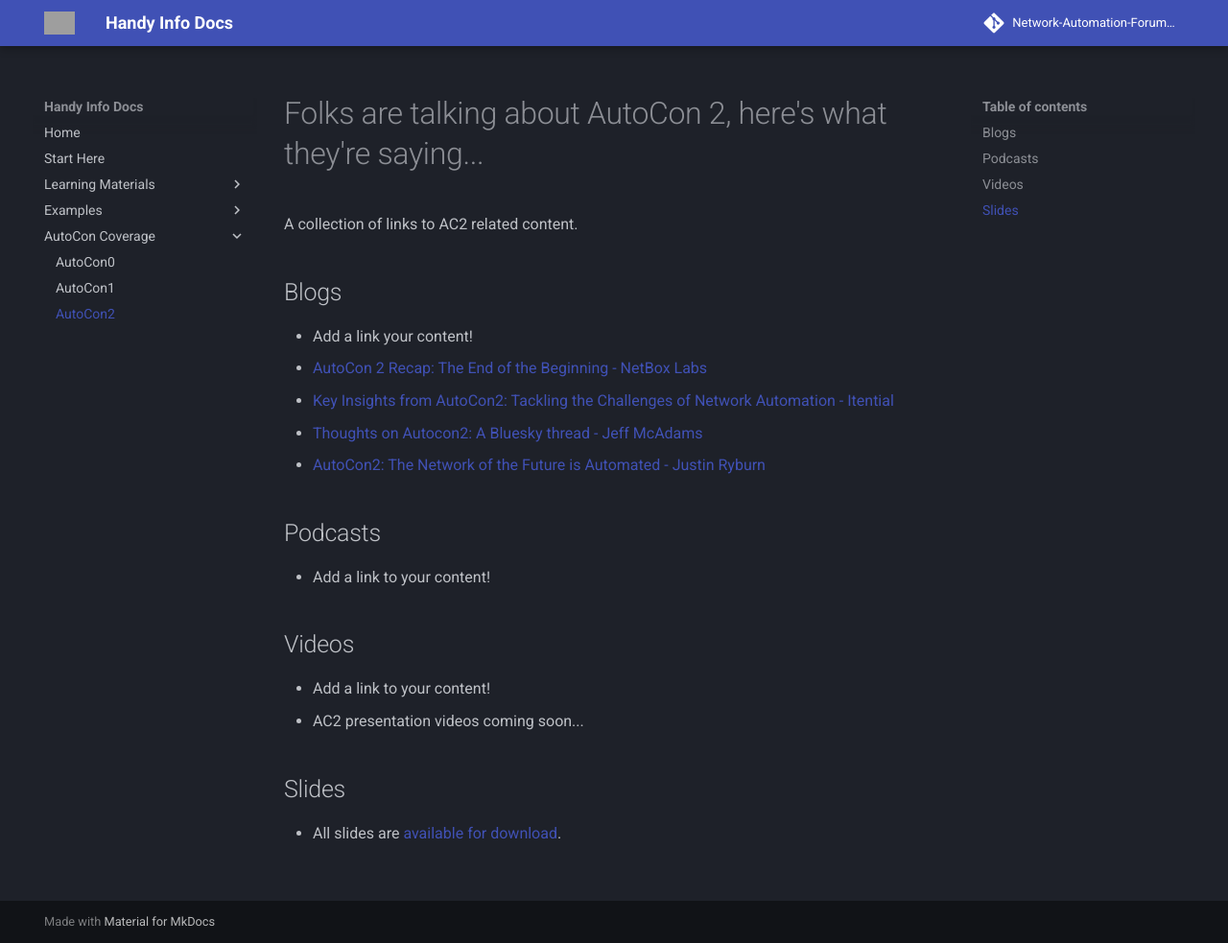
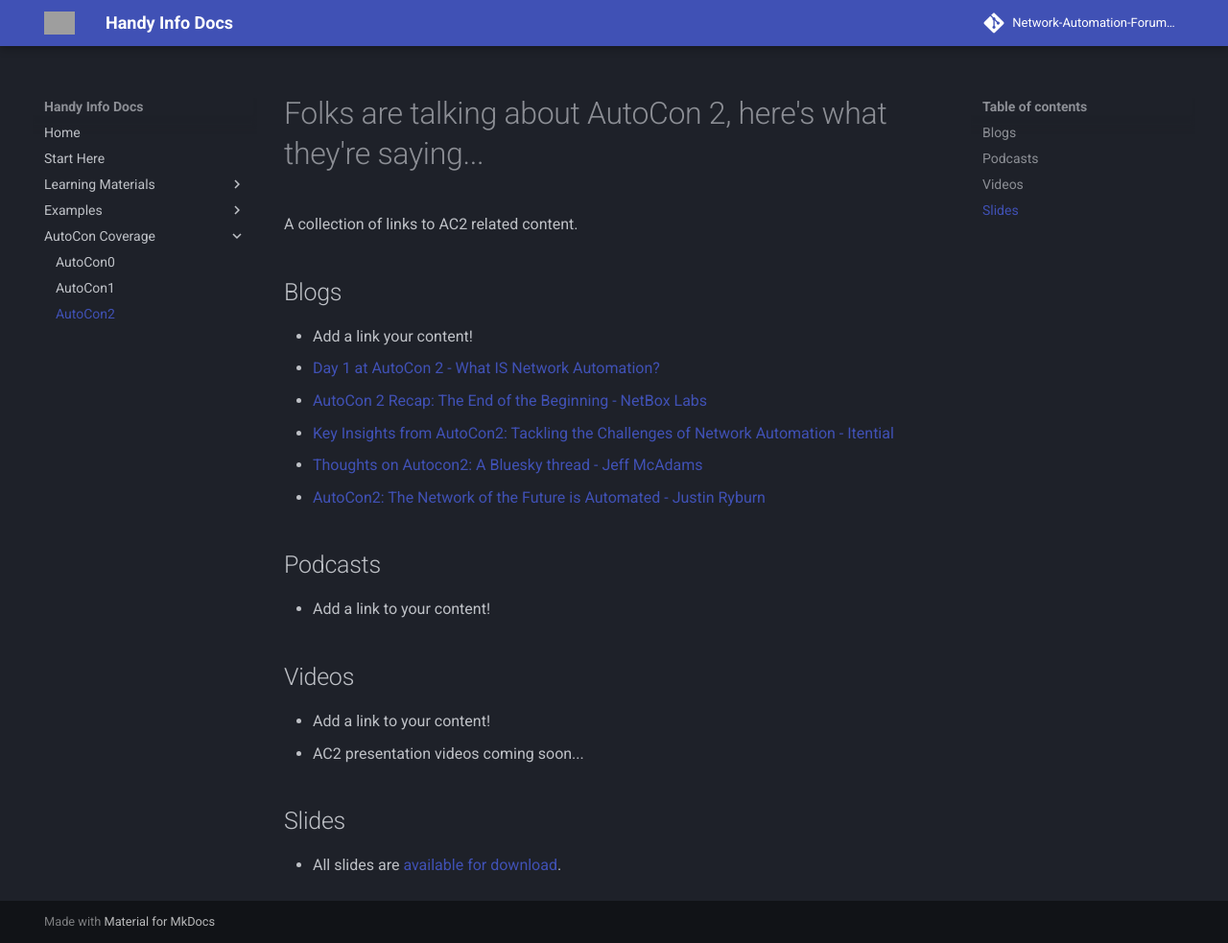
Before and after one commit to Network-Automation-Forum/handyinfo, an MkDocs documentation site: the page built from docs/autocon_coverage/autocon2.md, in a window 1280 px wide and 983 px high. Shown: the whole window at 96% size. Built offline with MkDocs 1.6.1 and Material for MkDocs 9.7.7, drawn with Linux system fonts in a browser that asks for light colours; comment, search, counter and statistics services are not loaded; grey boxes are pictures that could not be loaded.

Commit message:
Added https://gratuitous-arp.net/definition-of-network-automation/ to Blogs Section for AC2

```diff
--- a/docs/autocon_coverage/autocon2.md
+++ b/docs/autocon_coverage/autocon2.md
@@ -4,6 +4,7 @@
 
 ## Blogs
 - Add a link your content!
+- [Day 1 at AutoCon 2 - What IS Network Automation?](https://gratuitous-arp.net/definition-of-network-automation/)
 - [AutoCon 2 Recap: The End of the Beginning - NetBox Labs](https://netboxlabs.com/blog/autocon2-recap/)
 - [Key Insights from AutoCon2: Tackling the Challenges of Network Automation - Itential](https://www.itential.com/blog/company/news-events/key-insights-from-autocon-2-tackling-the-challenges-of-network-automation/)
 - [Thoughts on Autocon2: A Bluesky thread - Jeff McAdams](https://bsky.app/profile/jeffmca.bsky.social/post/3lbrttisnys23)
```
